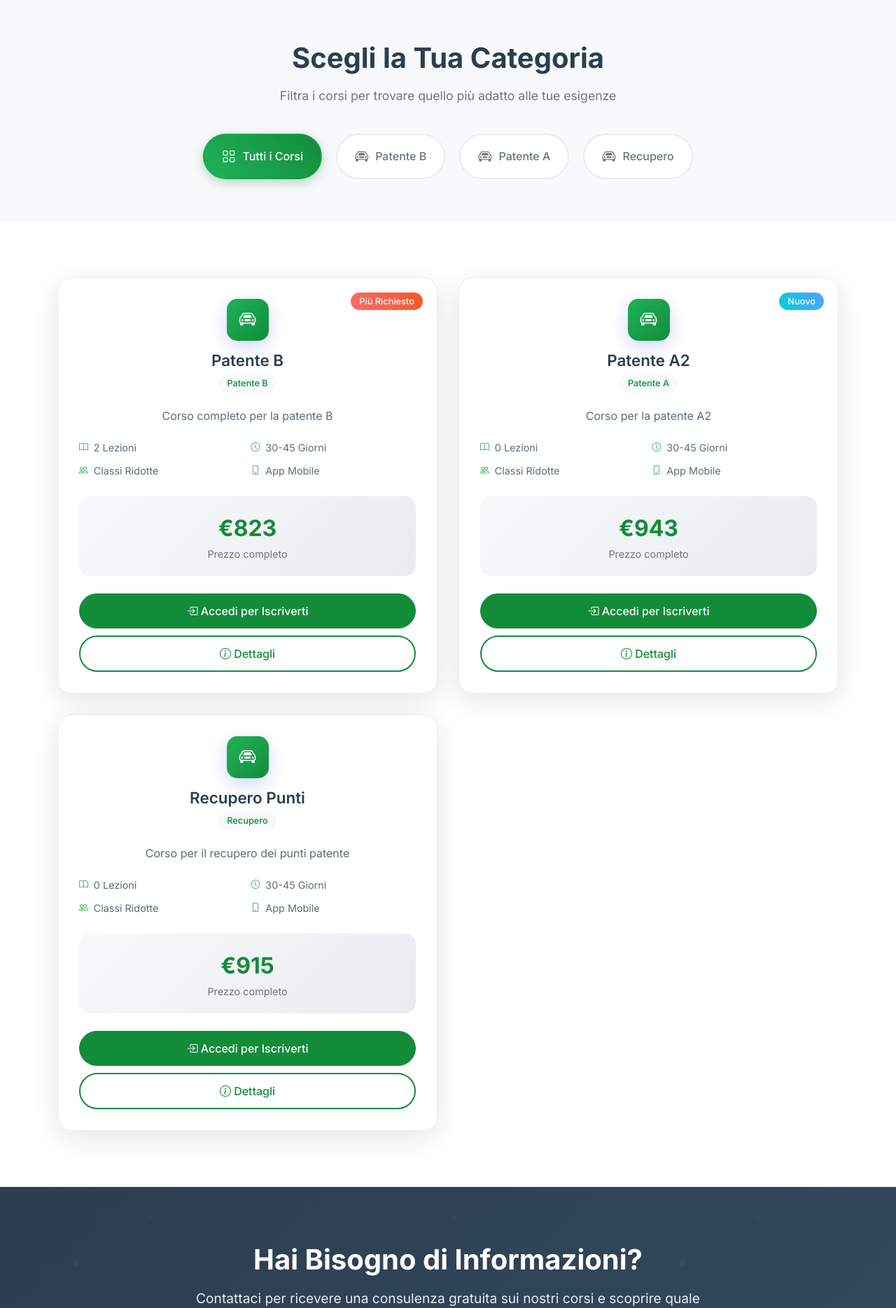
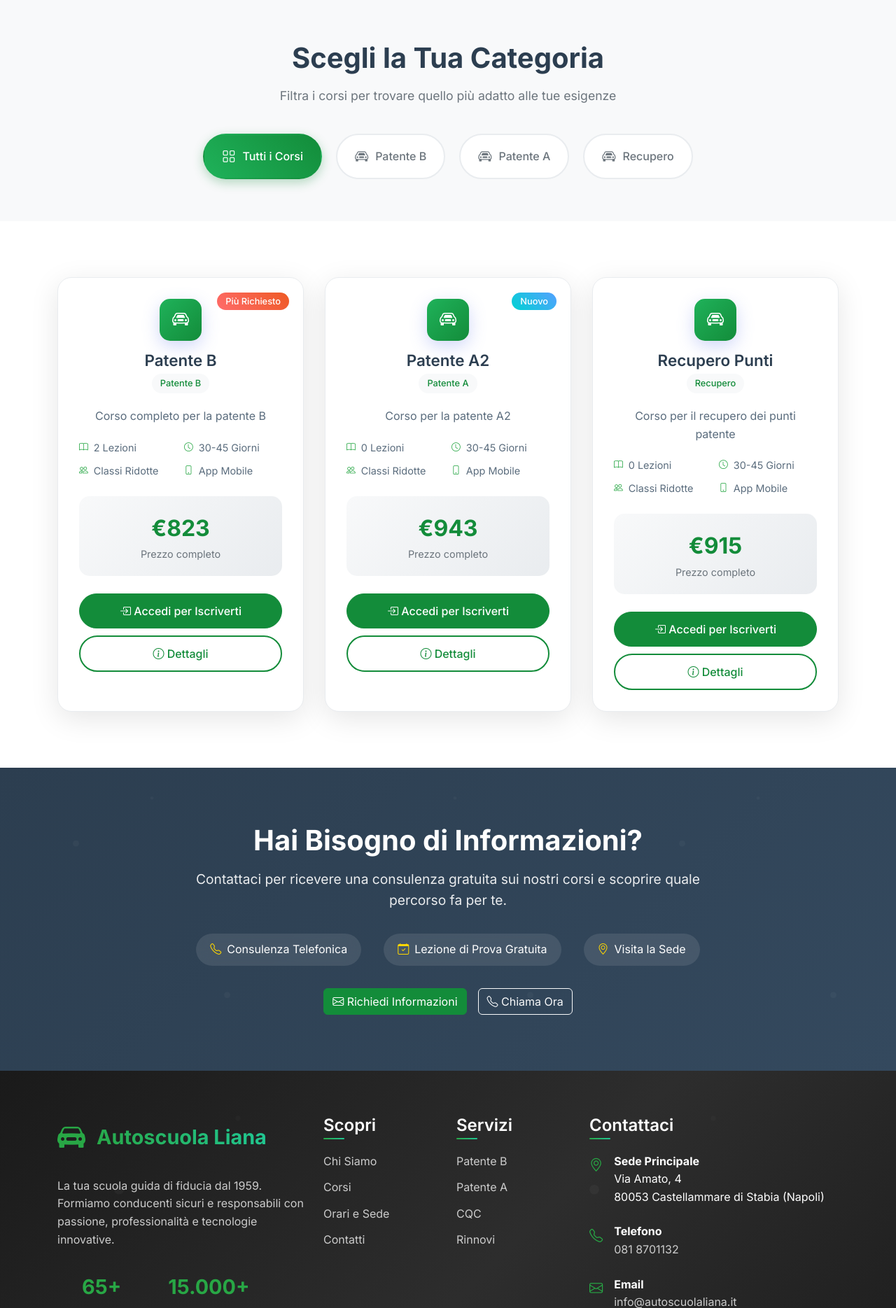
Before and after one commit to agservizi/autoscuola-liana, a PHP site: page /corsi.php in a window 1280 px wide. Shown: the part 633-2502 px from the top of the page at 70% size. Run offline with PHP 8.4, Linux system fonts and the light colour scheme; data comes from the database, SQL or seed files in the repository.

Commit message:
Aggiornato il layout della griglia corsi per migliorare la responsività su schermi piccoli, riducendo la larghezza minima delle colonne e ottimizzando le caratteristiche del corso.

```diff
--- a/public/corsi.php
+++ b/public/corsi.php
@@ -375,7 +375,7 @@ require_once '../includes/header.php';
 
 .courses-grid {
     display: grid;
-    grid-template-columns: repeat(auto-fit, minmax(380px, 1fr));
+    grid-template-columns: repeat(auto-fit, minmax(260px, 1fr));
     gap: 30px;
 }
 
@@ -493,6 +493,12 @@ require_once '../includes/header.php';
     gap: 8px;
     font-size: 0.9rem;
     color: #5a6c7d;
+}
+
+@media (max-width: 576px) {
+    .course-features {
+        grid-template-columns: 1fr;
+    }
 }
 
 .feature-item i {
```
